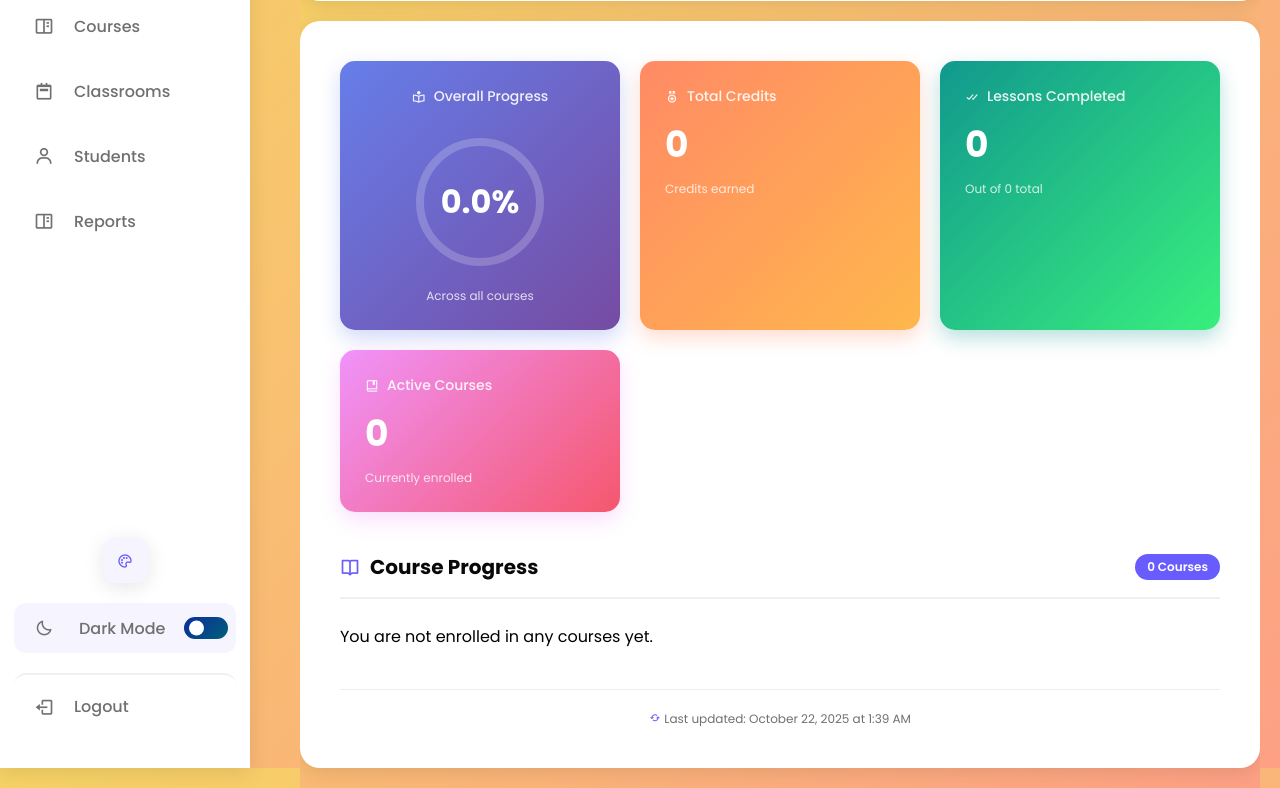
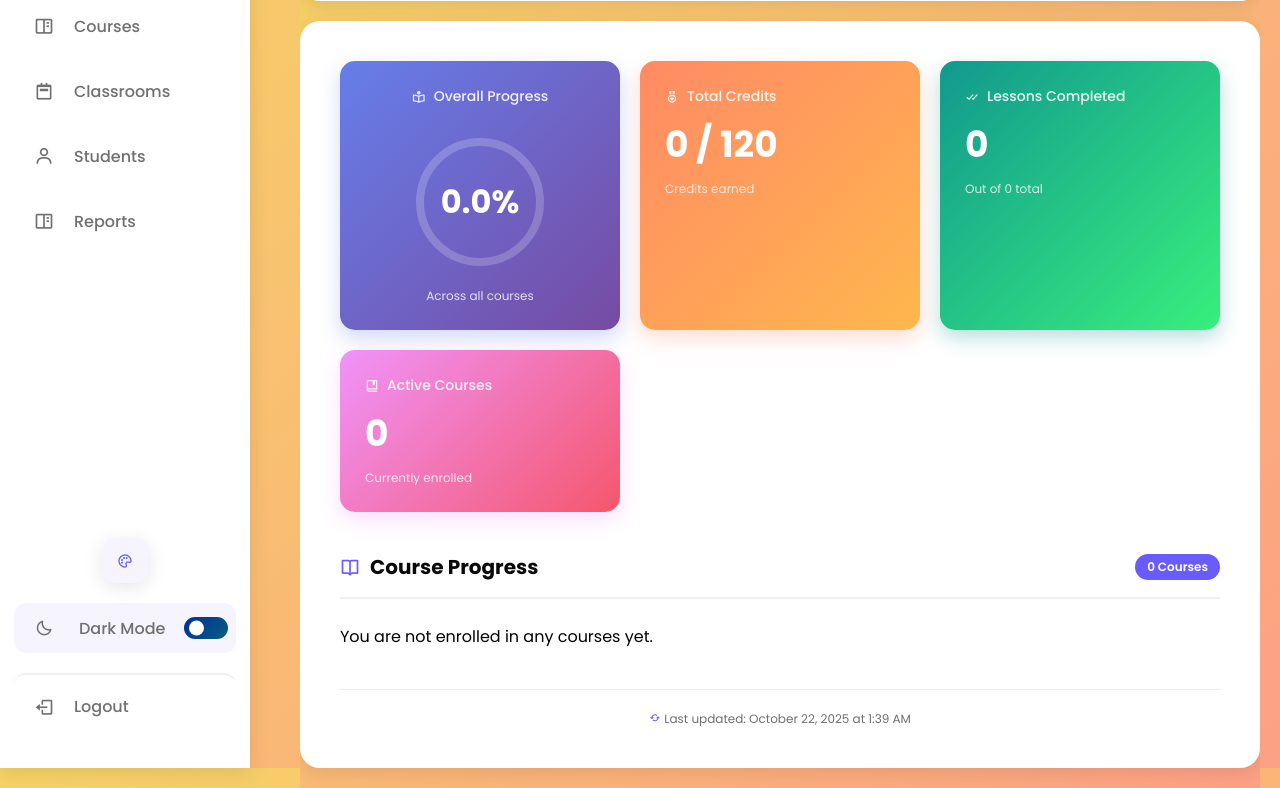
Before and after one commit to lhei00/MA_Wednesday1pm_Team2, a Django app: page /report/ in a window 1280 px wide. Shown: the part 149-937 px from the top of the page. Run offline with Django 5.2, Linux system fonts and the light colour scheme; the visitor is signed in with stand-in values (Sample User, id 1); data comes from the database, SQL or seed files in the repository; data that the repository does not hold is empty.

Commit message:
Updated student's report credit showcase

```diff
--- a/templates/reports/student_overall_report.html
+++ b/templates/reports/student_overall_report.html
@@ -44,7 +44,7 @@
         </div>
         <div class="stat-card orange">
             <h3><i class='bx bx-medal'></i> Total Credits</h3>
-            <div class="value">{{ total_credits }}</div>
+            <div class="value">{{ total_credits }} / 120</div>
             <div class="label">Credits earned</div>
         </div>
         <div class="stat-card green">
```
